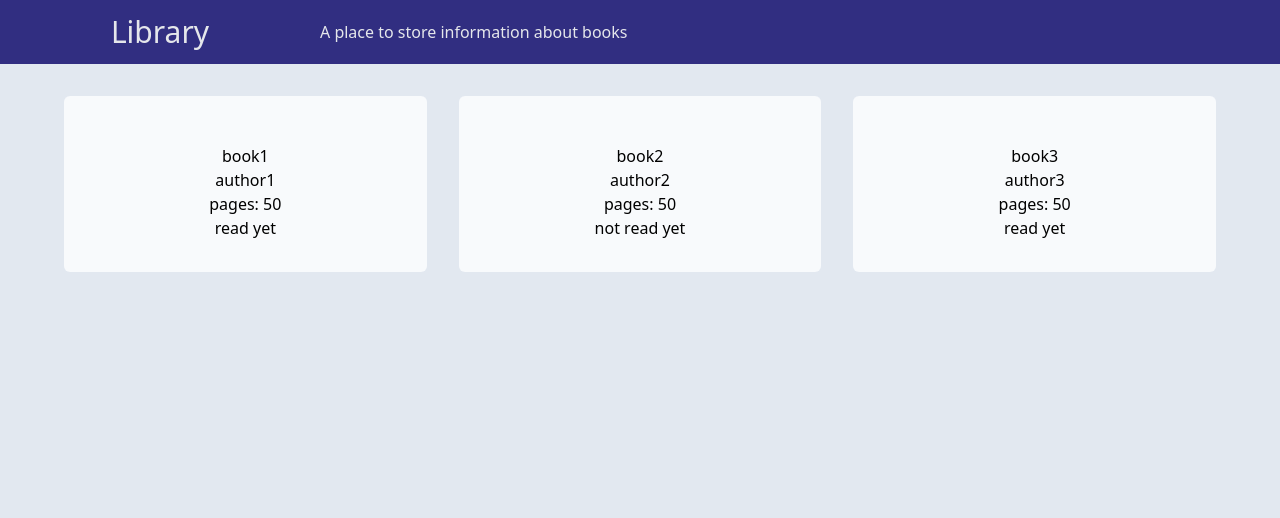
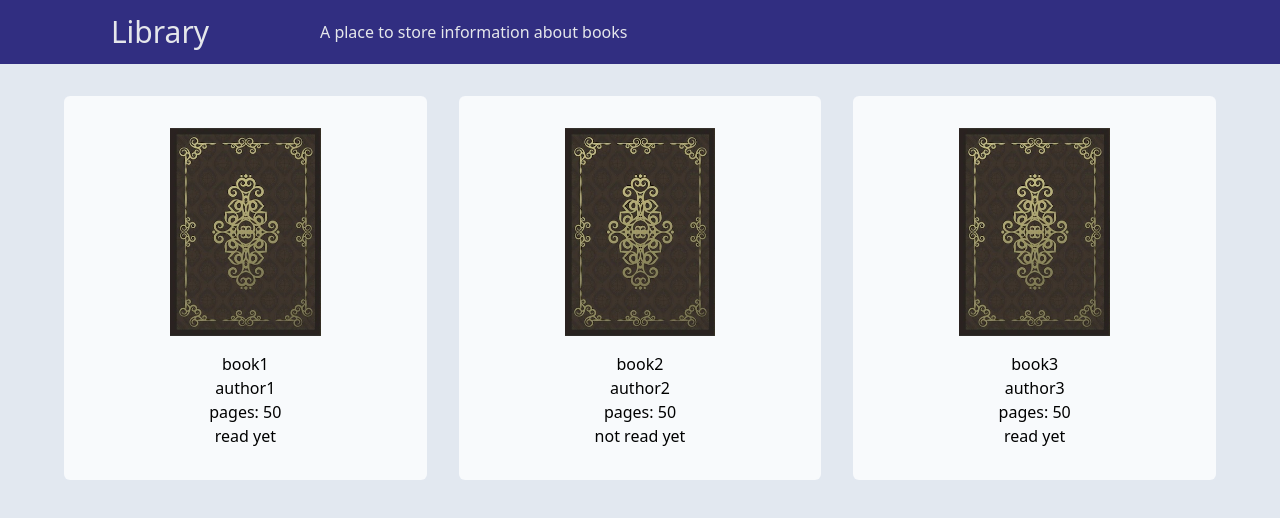
Before and after one commit to AlexisW42/library-react, a React (Vite) app: page / in a window 1280 px wide. Shown: the top 518 px of the page. Built offline with nearby package versions, Linux system fonts and the light colour scheme.

Commit message:
Added image to book component

```diff
--- a/src/components/Book.jsx
+++ b/src/components/Book.jsx
@@ -1,7 +1,21 @@
 function Book(props) {
-  const { title, author, pages, read } = props
+  const { title, author, pages, read, image } = props
+
+  const selectImage = () => {
+    return image ? (
+      <img className="h-52 mx-auto" src={image} alt={`cover of ${title}`} />
+    ) : (
+      <img
+        className="h-52 mx-auto"
+        src="src/assets/images/cover-placeholder.jpg"
+        alt={`cover of ${title}`}
+      />
+    )
+  }
+
   return (
     <div className="bg-slate-50 dark:bg-slate-800 dark:text-gray-200 rounded-md p-8 text-center h-fit w-[90vw] md:w-auto">
+      {selectImage()}
       <h2 className="mt-4">{title}</h2>
       <p>{author}</p>
       <p>pages: {pages}</p>
```
Also changed, not shown: src/assets/images/cover-placeholder.jpg (added).
